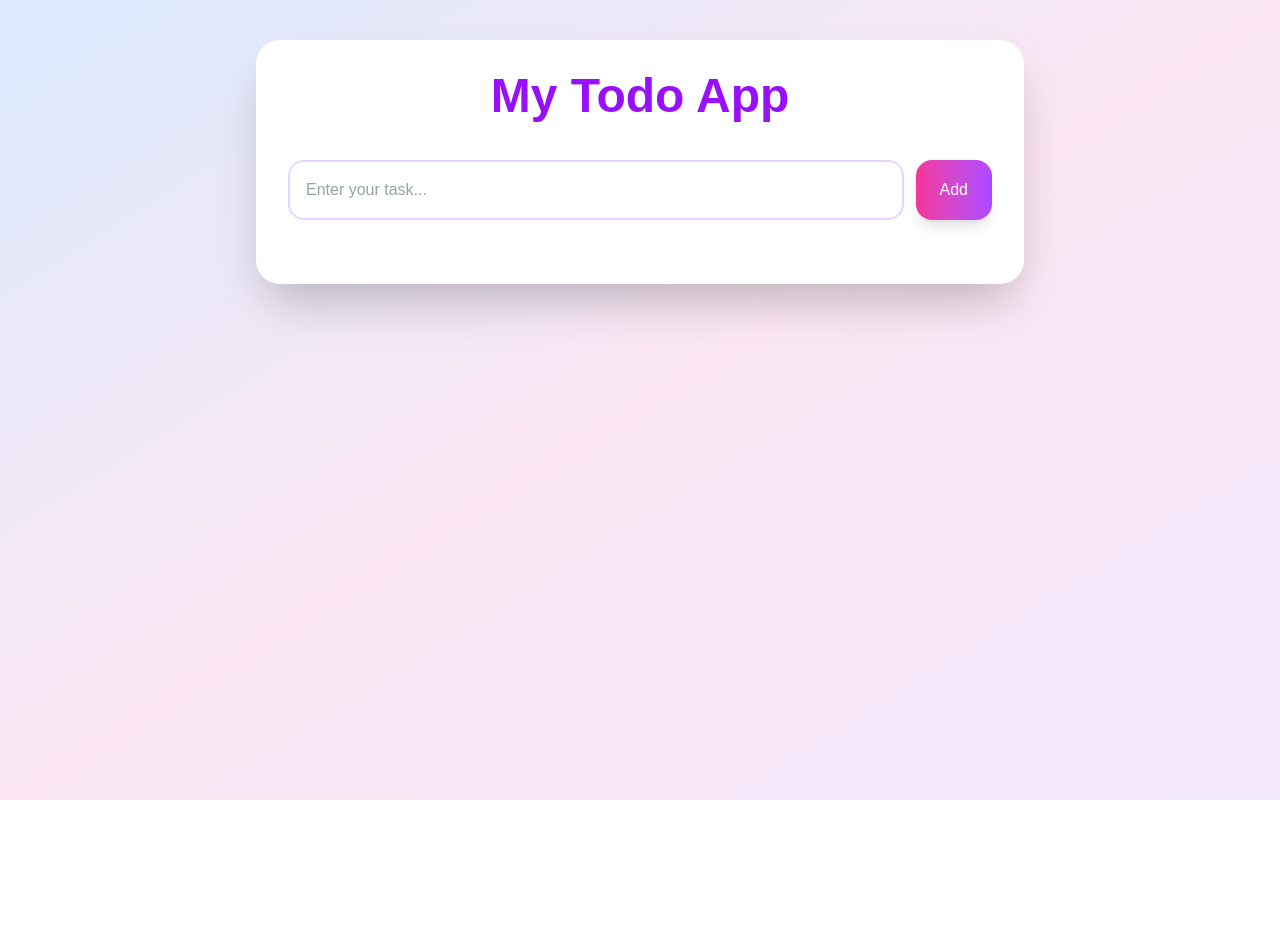
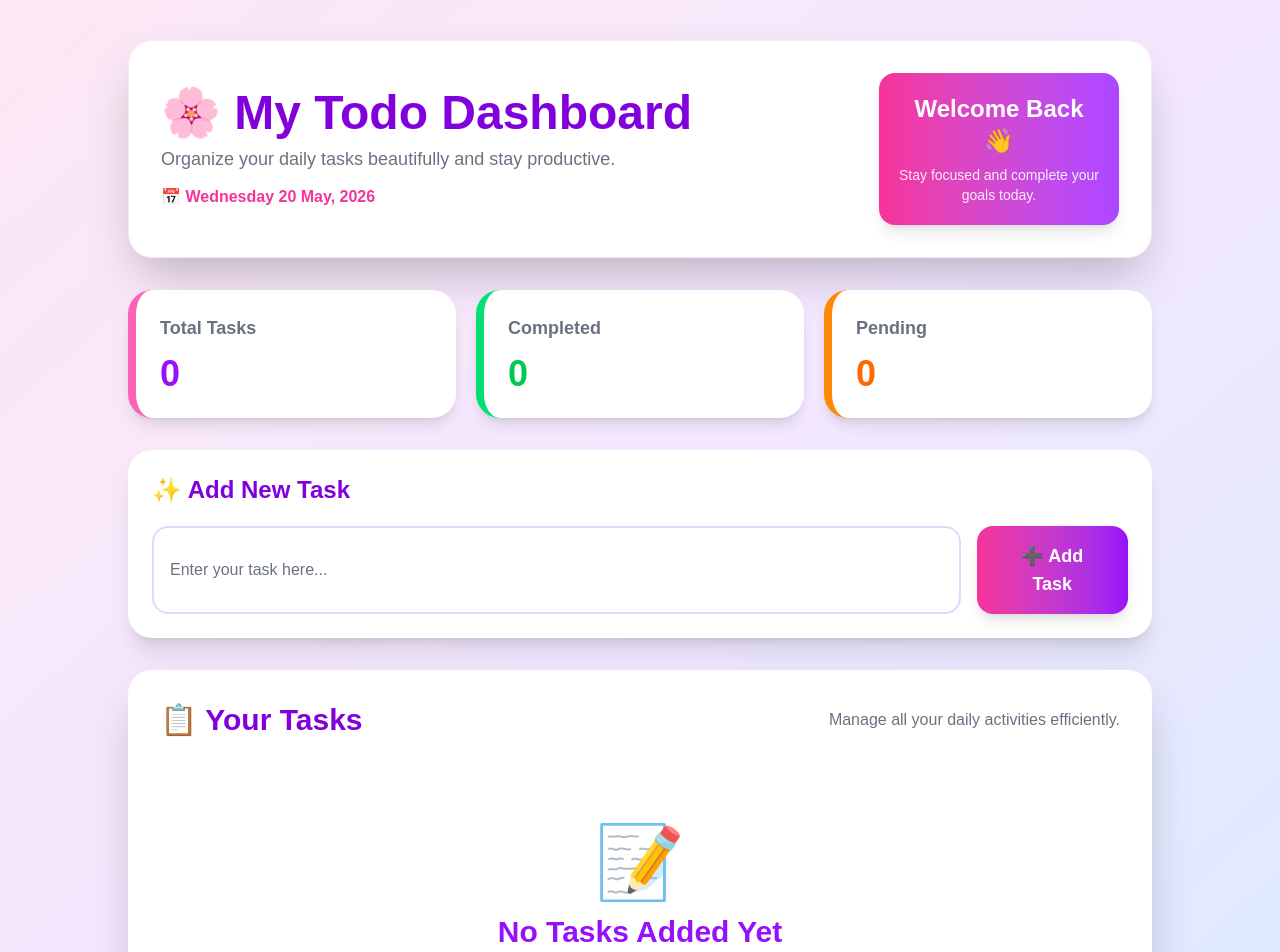
Before and after one commit to MadhumithaDevaraj-24/todo-frontend, a Next.js app: page /dashboard in a window 1280 px wide. Shown: the top 952 px of the page. Before the commit the page ends 800 px from the top, so only its background shows below. Built offline with nearby package versions, Linux system fonts and the light colour scheme.

Commit message:
updated sigin ui

```diff
--- a/app/dashboard/page.js
+++ b/app/dashboard/page.js
@@ -1,3 +1,4 @@
+
 "use client"
 
 import { useEffect, useState } from "react"
@@ -6,6 +7,24 @@ export default function Dashboard() {
 
   const [todos, setTodos] = useState([])
   const [title, setTitle] = useState("")
+  const [loading, setLoading] = useState(false)
+  const [currentDate, setCurrentDate] = useState("")
+
+  // DATE
+  useEffect(() => {
+
+    const today = new Date()
+
+    const formattedDate = today.toLocaleDateString("en-IN", {
+      weekday: "long",
+      year: "numeric",
+      month: "long",
+      day: "numeric"
+    })
+
+    setCurrentDate(formattedDate)
+
+  }, [])
 
   // FETCH TODOS
   const fetchTodos = async () => {
@@ -15,6 +34,8 @@ export default function Dashboard() {
     if (!token) {
       return
     }
+
+    setLoading(true)
 
     try {
 
@@ -36,6 +57,10 @@ export default function Dashboard() {
     } catch (error) {
 
       console.log(error)
+
+    } finally {
+
+      setLoading(false)
     }
   }
 
@@ -45,7 +70,7 @@ export default function Dashboard() {
     const token = localStorage.getItem("token")
 
     if (!title) {
-      alert("Enter Todo")
+      alert("Please enter a task")
       return
     }
 
@@ -143,107 +168,251 @@ export default function Dashboard() {
     }
   }
 
+  // COUNTS
+
+  const completedTodos = todos.filter(
+    (todo) => todo.isCompleted
+  ).length
+
+  const pendingTodos = todos.filter(
+    (todo) => !todo.isCompleted
+  ).length
+
   useEffect(() => {
     fetchTodos()
   }, [])
 
   return (
 
-  <div className="min-h-screen bg-gradient-to-br from-blue-100 via-pink-100 to-purple-100 p-10">
+    <div className="min-h-screen bg-gradient-to-br from-pink-100 via-purple-100 to-blue-100 p-6 md:p-10">
 
-    <div className="max-w-3xl mx-auto bg-white rounded-3xl shadow-2xl p-8">
+      {/* MAIN CONTAINER */}
 
-      {/* HEADER */}
+      <div className="max-w-5xl mx-auto">
 
-      <h1 className="text-5xl font-bold text-center text-purple-600 mb-10">
-         My Todo App
+        {/* TOP HEADER */}
+
+        <div className="bg-white rounded-3xl shadow-2xl p-8 mb-8 border border-pink-100">
+
+          <div className="flex flex-col md:flex-row justify-between items-center gap-5">
+
+            <div>
+
+              <h1 className="text-5xl font-extrabold text-purple-700 mb-2">
+                🌸 My Todo Dashboard
               </h1>
+
+              <p className="text-gray-500 text-lg">
+                Organize your daily tasks beautifully and stay productive.
+              </p>
+
+              <p className="text-pink-500 mt-3 font-semibold">
+                📅 {currentDate}
+              </p>
+
+            </div>
+
+            {/* PROFILE CARD */}
+
+            <div className="bg-gradient-to-r from-pink-500 to-purple-500 text-white p-5 rounded-2xl shadow-lg text-center w-60">
+
+              <h2 className="text-2xl font-bold">
+                Welcome Back 👋
+              </h2>
+
+              <p className="mt-2 text-sm opacity-90">
+                Stay focused and complete your goals today.
+              </p>
+
+            </div>
+
+          </div>
+
+        </div>
+
+        {/* STATS SECTION */}
+
+        <div className="grid grid-cols-1 md:grid-cols-3 gap-5 mb-8">
+
+          <div className="bg-white p-6 rounded-3xl shadow-lg border-l-8 border-pink-400">
+
+            <h2 className="text-gray-500 text-lg font-semibold">
+              Total Tasks
+            </h2>
+
+            <p className="text-4xl font-extrabold text-purple-600 mt-3">
+              {todos.length}
+            </p>
+
+          </div>
+
+          <div className="bg-white p-6 rounded-3xl shadow-lg border-l-8 border-green-400">
+
+            <h2 className="text-gray-500 text-lg font-semibold">
+              Completed
+            </h2>
+
+            <p className="text-4xl font-extrabold text-green-500 mt-3">
+              {completedTodos}
+            </p>
+
+          </div>
+
+          <div className="bg-white p-6 rounded-3xl shadow-lg border-l-8 border-orange-400">
+
+            <h2 className="text-gray-500 text-lg font-semibold">
+              Pending
+            </h2>
+
+            <p className="text-4xl font-extrabold text-orange-500 mt-3">
+              {pendingTodos}
+            </p>
+
+          </div>
+
+        </div>
 
         {/* INPUT SECTION */}
 
-      <div className="flex gap-3 mb-8">
+        <div className="bg-white rounded-3xl shadow-xl p-6 mb-8">
+
+          <h2 className="text-2xl font-bold text-purple-700 mb-5">
+            ✨ Add New Task
+          </h2>
+
+          <div className="flex flex-col md:flex-row gap-4">
 
             <input
-          className="flex-1 border-2 border-purple-200 rounded-2xl p-4 outline-none focus:border-pink-400 text-gray-700"
+              className="w-full border-2 border-purple-200 rounded-2xl p-4 outline-none focus:border-pink-400 focus:ring-4 focus:ring-pink-200 transition-all bg-white text-black placeholder-gray-500"
 
-          placeholder="Enter your task..."
+              placeholder="Enter your task here..."
 
               value={title}
 
-          onChange={(e)=>
+              onChange={(e) =>
                 setTitle(e.target.value)
               }
             />
 
             <button
-          className="bg-gradient-to-r from-pink-500 to-purple-500 hover:scale-105 transition text-white px-6 rounded-2xl shadow-lg"
+              className="bg-gradient-to-r from-pink-500 to-purple-600 hover:scale-105 transition-all duration-300 text-white px-8 py-4 rounded-2xl shadow-lg font-bold text-lg"
 
               onClick={createTodo}
             >
-          Add
+              ➕ Add Task
             </button>
 
           </div>
 
+        </div>
+
+        {/* TASK LIST */}
+
+        <div className="bg-white rounded-3xl shadow-2xl p-8">
+
+          <div className="flex items-center justify-between mb-6">
+
+            <h2 className="text-3xl font-bold text-purple-700">
+              📋 Your Tasks
+            </h2>
+
+            <p className="text-gray-500 font-medium">
+              Manage all your daily activities efficiently.
+            </p>
+
+          </div>
+
+          {/* LOADING */}
+
+          {
+            loading && (
+              <div className="text-center py-10 text-purple-600 text-xl font-semibold">
+                Loading Tasks...
+              </div>
+            )
+          }
+
+          {/* EMPTY STATE */}
+
+          {
+            !loading && todos.length === 0 && (
+              <div className="text-center py-16">
+
+                <div className="text-7xl mb-4">
+                  📝
+                </div>
+
+                <h2 className="text-3xl font-bold text-purple-600 mb-3">
+                  No Tasks Added Yet
+                </h2>
+
+                <p className="text-gray-500 text-lg">
+                  Start by adding your first task above.
+                </p>
+
+              </div>
+            )
+          }
+
           {/* TODOS */}
 
-      <div className="flex flex-col gap-4">
+          <div className="flex flex-col gap-5">
 
             {
-          todos?.map((todo)=>(
+              todos?.map((todo) => (
 
                 <div
                   key={todo.documentId}
 
-              className="bg-gradient-to-r from-pink-50 to-purple-50 border border-purple-100 rounded-2xl p-5 shadow-md flex justify-between items-center hover:shadow-xl transition"
+                  className="bg-gradient-to-r from-pink-50 via-purple-50 to-blue-50 border border-purple-100 rounded-3xl p-6 shadow-md flex flex-col md:flex-row justify-between items-center gap-5 hover:shadow-2xl transition-all duration-300"
                 >
 
                   {/* LEFT */}
 
-              <div>
+                  <div className="flex-1">
 
-                <p className="text-xl font-bold text-purple-700">
+                    <h3 className="text-2xl font-bold text-purple-700 mb-2">
                       {todo.title}
-                </p>
+                    </h3>
 
                     <p
                       className={
                         todo.isCompleted
-                    ? "text-green-500 font-semibold mt-1"
-                    : "text-orange-500 font-semibold mt-1"
+                          ? "text-green-500 font-bold text-lg"
+                          : "text-orange-500 font-bold text-lg"
                       }
                     >
                       {
                         todo.isCompleted
-                    ? "✅ Completed"
-                    : "⏳ Pending"
+                          ? "✅ Task Completed Successfully"
+                          : "⏳ Task Pending"
                       }
                     </p>
 
                   </div>
 
-              {/* RIGHT */}
+                  {/* RIGHT BUTTONS */}
 
-              <div className="flex gap-3">
+                  <div className="flex flex-wrap gap-3">
 
                     <button
-                  className="bg-green-500 hover:bg-green-600 text-white px-4 py-2 rounded-xl shadow"
+                      className="bg-green-500 hover:bg-green-600 text-white px-5 py-3 rounded-2xl shadow-lg font-semibold transition-all duration-300 hover:scale-105"
 
-                  onClick={()=>
+                      onClick={() =>
                         toggleTodo(todo)
                       }
                     >
-                  Toggle
+                      🔄 Toggle
                     </button>
 
                     <button
-                  className="bg-red-500 hover:bg-red-600 text-white px-4 py-2 rounded-xl shadow"
+                      className="bg-red-500 hover:bg-red-600 text-white px-5 py-3 rounded-2xl shadow-lg font-semibold transition-all duration-300 hover:scale-105"
 
-                  onClick={()=>
+                      onClick={() =>
                         deleteTodo(todo.documentId)
                       }
                     >
-                  Delete
+                      🗑 Delete
                     </button>
 
                   </div>
@@ -258,5 +427,7 @@ export default function Dashboard() {
         </div>
 
       </div>
+
+    </div>
   )
 }
--- a/app/signin/page.js
+++ b/app/signin/page.js
@@ -3,22 +3,32 @@
 import { useState } from "react"
 import { useRouter } from "next/navigation"
 
-export default function Signin(){
+export default function Signin() {
 
-  const [email,setEmail] = useState("")
-  const [password,setPassword] = useState("")
+  const [email, setEmail] = useState("")
+  const [password, setPassword] = useState("")
+  const [loading, setLoading] = useState(false)
 
   const router = useRouter()
 
   const handleLogin = async () => {
 
+    if (!email || !password) {
+      alert("Please fill all fields")
+      return
+    }
+
+    setLoading(true)
+
+    try {
+
       const response = await fetch(
         "http://localhost:1337/api/auth/local",
         {
-        method:"POST",
+          method: "POST",
 
-        headers:{
-          "Content-Type":"application/json"
+          headers: {
+            "Content-Type": "application/json"
           },
 
           body: JSON.stringify({
@@ -32,7 +42,7 @@ export default function Signin(){
 
       console.log(data)
 
-    if(data.jwt){
+      if (data.jwt) {
 
         localStorage.setItem(
           "token",
@@ -44,62 +54,139 @@ export default function Signin(){
           JSON.stringify(data.user)
         )
 
-      alert("Login Successful")
+        alert("🎉 Login Successful")
 
         router.push("/dashboard")
       }
 
-    else{
+      else {
+
         alert("Invalid Credentials")
+      }
+
+    } catch (error) {
+
+      console.log(error)
+
+      alert("Something went wrong")
+    }
+
+    finally {
+
+      setLoading(false)
     }
   }
 
-  return(
+  return (
 
-    <div className="min-h-screen bg-gradient-to-br from-blue-100 via-pink-100 to-purple-100 flex justify-center items-center">
+    <div className="min-h-screen bg-gradient-to-br from-blue-100 via-pink-100 to-purple-100 flex justify-center items-center p-6">
 
-      <div className="bg-white p-10 rounded-3xl shadow-2xl w-[400px]">
+      {/* MAIN CARD */}
 
-        {/* HEADING */}
+      <div className="backdrop-blur-lg bg-white/80 border border-white/40 p-10 rounded-[35px] shadow-2xl w-full max-w-md">
 
-        <h1 className="text-4xl font-bold text-center text-purple-600 mb-8">
-           Login
+        {/* TOP SECTION */}
+
+        <div className="text-center mb-8">
+
+          <div className="text-6xl mb-4">
+            💜
+          </div>
+
+          <h1 className="text-5xl font-extrabold text-purple-700">
+            Welcome Back
           </h1>
+
+          <p className="text-gray-500 mt-3 text-lg">
+            Login to continue managing your tasks ✨
+          </p>
+
+        </div>
 
         {/* INPUTS */}
 
         <div className="flex flex-col gap-5">
 
+          {/* EMAIL */}
+
+          <div>
+
+            <label className="text-purple-700 font-semibold mb-2 block">
+              Email Address
+            </label>
+
             <input
-            className="border-2 border-purple-200 rounded-2xl p-4 outline-none focus:border-pink-400"
+              className="w-full border-2 border-purple-200 rounded-2xl p-4 outline-none focus:border-pink-400 focus:ring-4 focus:ring-pink-200 transition-all bg-white text-black placeholder-gray-500"
 
-            placeholder="Email"
+              placeholder="Enter your email"
 
-            onChange={(e)=>
+              value={email}
+
+              onChange={(e) =>
                 setEmail(e.target.value)
               }
             />
 
+          </div>
+
+          {/* PASSWORD */}
+
+          <div>
+
+            <label className="text-purple-700 font-semibold mb-2 block">
+              Password
+            </label>
+
             <input
-            className="border-2 border-purple-200 rounded-2xl p-4 outline-none focus:border-pink-400"
+              className="w-full border-2 border-purple-200 rounded-2xl p-4 outline-none focus:border-pink-400 focus:ring-4 focus:ring-pink-200 transition-all bg-white text-black placeholder-gray-500"
 
               type="password"
 
-            placeholder="Password"
+              placeholder="Enter your password"
 
-            onChange={(e)=>
+              value={password}
+
+              onChange={(e) =>
                 setPassword(e.target.value)
               }
             />
 
+          </div>
+
           {/* BUTTON */}
 
           <button
-            className="bg-gradient-to-r from-pink-500 to-purple-500 hover:scale-105 transition text-white p-4 rounded-2xl shadow-lg font-bold"
+            className="mt-3 bg-gradient-to-r from-pink-500 via-purple-500 to-blue-500 hover:scale-105 hover:shadow-2xl transition-all duration-300 text-white p-4 rounded-2xl shadow-lg font-bold text-lg"
 
             onClick={handleLogin}
           >
-            Login
+
+            {
+              loading
+                ? "Logging In..."
+                : "🚀 Login"
+            }
+
+          </button>
+
+        </div>
+
+        {/* FOOTER */}
+
+        <div className="text-center mt-8">
+
+          <p className="text-gray-500">
+            Don’t have an account?
+          </p>
+
+          <button
+            className="text-purple-600 font-bold mt-2 hover:text-pink-500 transition"
+
+            onClick={() =>
+              router.push("/signup")
+            }
+          >
+            Create Account
           </button>
 
         </div>
```
Also changed, not shown: app/signup/page.js (+120 -25 lines). Lines whose indentation alone changed are shown as unchanged.
